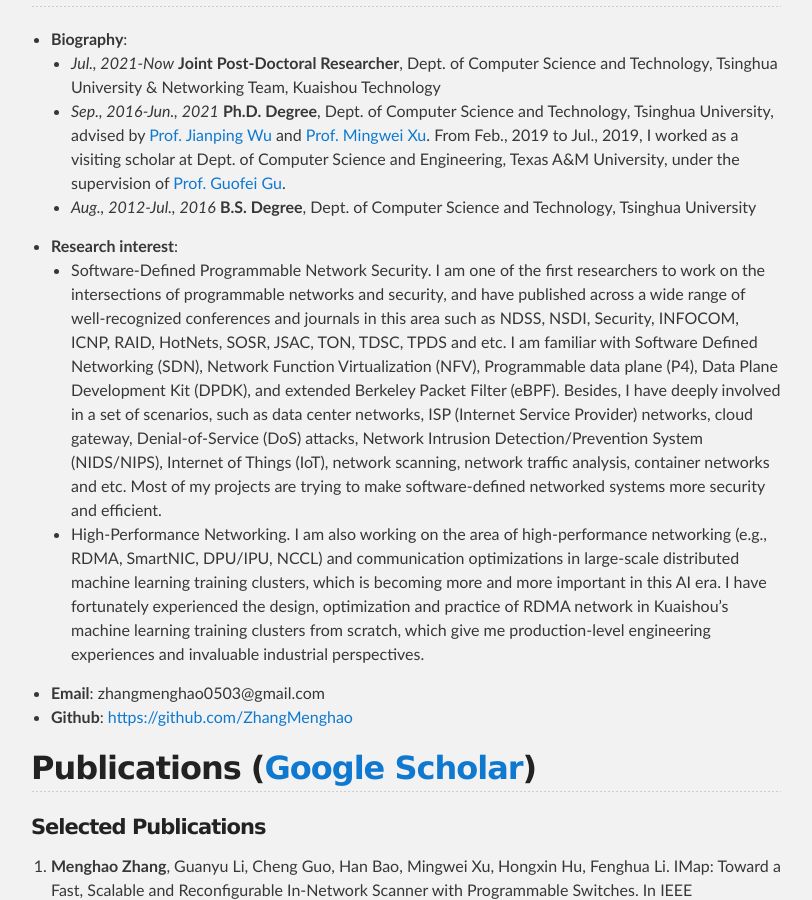
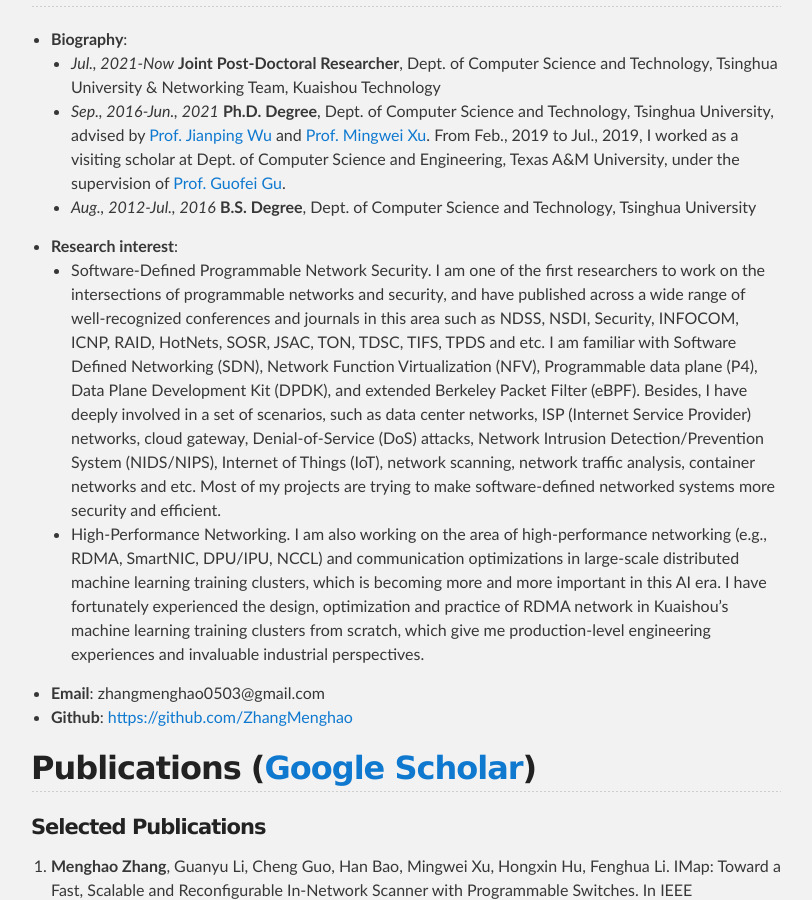
Before and after one commit to zhangmenghao/zhangmenghao.github.io, a Jekyll site: the page built from index.md, in a window 1280 px wide and 900 px high, scrolled down 354 px. Shown: the whole window, without its empty margins (234-1046 px from the left). Built offline with Jekyll 4.4.1, drawn with Linux system fonts in a browser that asks for light colours.

Commit message:
Update bio

```diff
--- a/index.md
+++ b/index.md
@@ -15,7 +15,7 @@
     From Feb., 2019 to Jul., 2019, I worked as a visiting scholar at Dept. of Computer Science and Engineering, Texas A&M University, under the supervision of [Prof. Guofei Gu](http://faculty.cs.tamu.edu/guofei/).
     - *Aug., 2012-Jul., 2016*  **B.S. Degree**, Dept. of Computer Science and Technology, Tsinghua University
 * **Research interest**:
-    - Software-Defined Programmable Network Security. I am one of the first researchers to work on the intersections of programmable networks and security, and have published across a wide range of well-recognized conferences and journals in this area such as NDSS, NSDI, Security, INFOCOM, ICNP, RAID, HotNets, SOSR, JSAC, TON, TDSC, TPDS and etc. I am familiar with Software Defined Networking (SDN), Network Function Virtualization (NFV), Programmable data plane (P4), Data Plane Development Kit (DPDK), and extended Berkeley Packet Filter (eBPF). Besides, I have deeply involved in a set of scenarios, such as data center networks, ISP (Internet Service Provider) networks, cloud gateway, Denial-of-Service (DoS) attacks, Network Intrusion Detection/Prevention System (NIDS/NIPS), Internet of Things (IoT), network scanning, network traffic analysis, container networks and etc. Most of my projects are trying to make software-defined networked systems more security and efficient.
+    - Software-Defined Programmable Network Security. I am one of the first researchers to work on the intersections of programmable networks and security, and have published across a wide range of well-recognized conferences and journals in this area such as NDSS, NSDI, Security, INFOCOM, ICNP, RAID, HotNets, SOSR, JSAC, TON, TDSC, TIFS, TPDS and etc. I am familiar with Software Defined Networking (SDN), Network Function Virtualization (NFV), Programmable data plane (P4), Data Plane Development Kit (DPDK), and extended Berkeley Packet Filter (eBPF). Besides, I have deeply involved in a set of scenarios, such as data center networks, ISP (Internet Service Provider) networks, cloud gateway, Denial-of-Service (DoS) attacks, Network Intrusion Detection/Prevention System (NIDS/NIPS), Internet of Things (IoT), network scanning, network traffic analysis, container networks and etc. Most of my projects are trying to make software-defined networked systems more security and efficient.
     - High-Performance Networking. I am also working on the area of high-performance networking (e.g., RDMA, SmartNIC, DPU/IPU, NCCL) and communication optimizations in large-scale distributed machine learning training clusters, which is becoming more and more important in this AI era. I have fortunately experienced the design, optimization and practice of RDMA network in Kuaishou's machine learning training clusters from scratch, which give me production-level engineering experiences and invaluable industrial perspectives.
 * **Email**: zhangmenghao0503@gmail.com
 * **Github**: [https://github.com/ZhangMenghao](https://github.com/ZhangMenghao)
```
